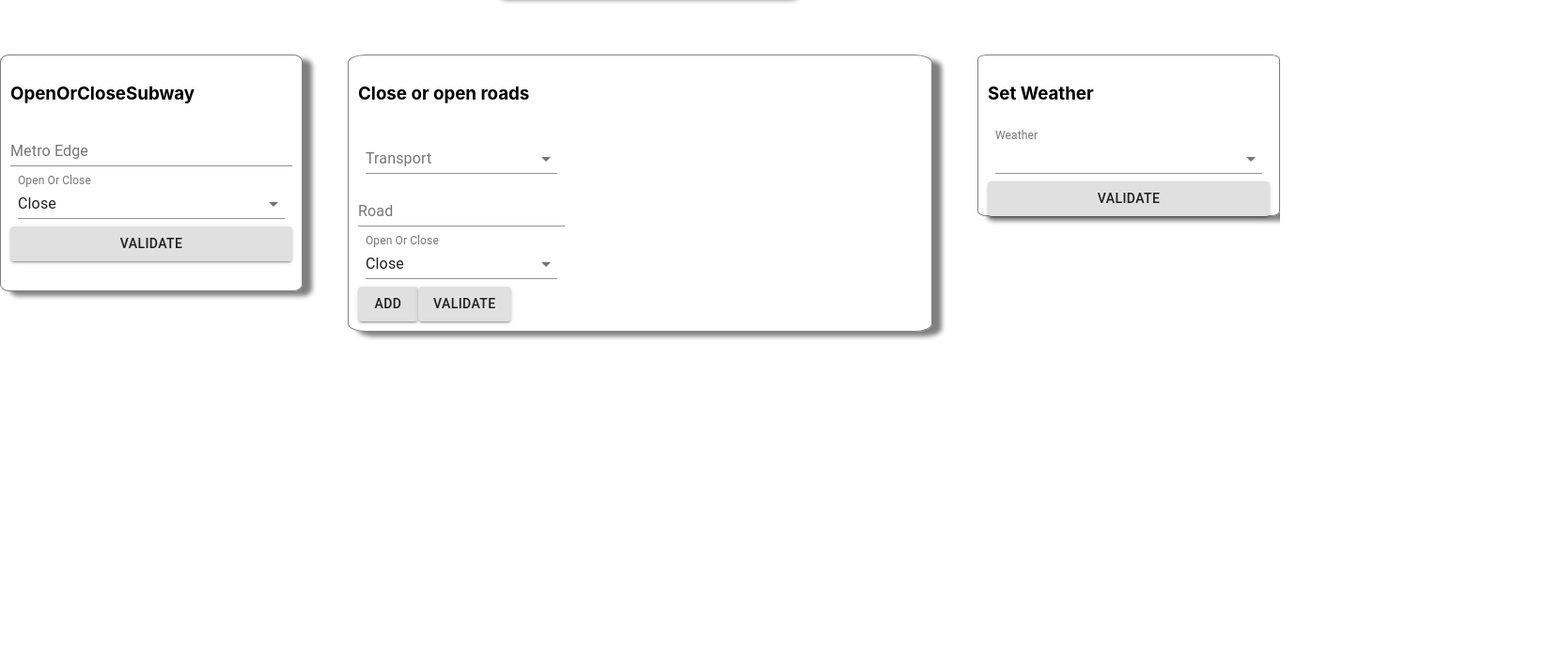
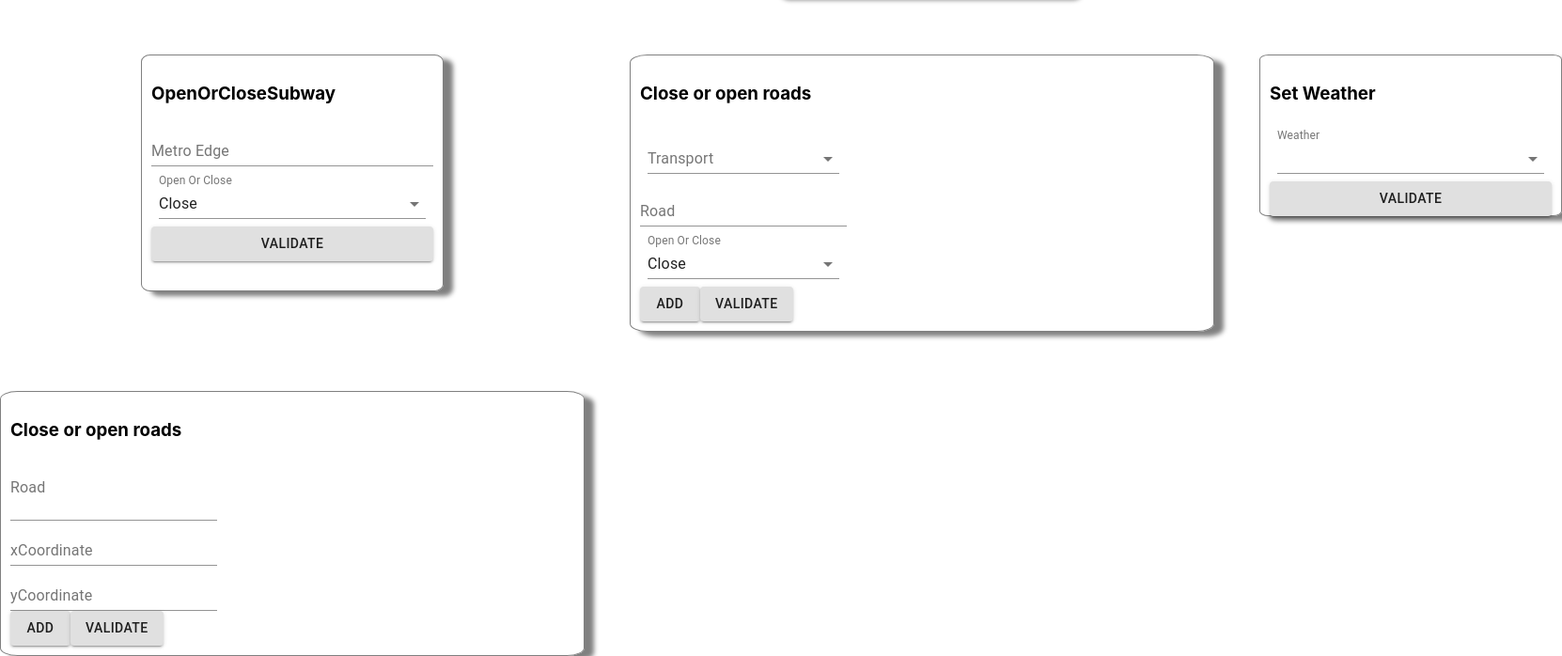
Before and after one commit to Degatien/HACKATHON-2020-RENAULT, a React (Create React App) app in the folder gm/: page / in a window 1280 px wide. Shown: the part 342-1040 px from the top of the page at 94% size, 1662 px wide, since content can reach past the window. Before the commit the page ends 800 px from the top, so only its background shows below. Built offline with nearby package versions, Linux system fonts and the light colour scheme; what mqtt would draw is missing.

Commit message:
[GM] add StartMission

```diff
--- a/gm/src/App.js
+++ b/gm/src/App.js
@@ -7,6 +7,7 @@ import mqttClient from "./api/mqttClient";
 import OpenOrCloseSubway from "./Components/OpenOrCloseSubway";
 import CloseOrOpenRoad from "./Components/CloseOrOpenRoad";
 import ChangeWeather from "./Components/ChangeWeather";
+import StartMission from './Components/StartMission'
 function App() {
   return (
     <div
@@ -34,6 +35,7 @@ function App() {
       <ChangeWeather
         updateWeather={mqttClient.updateWeather.bind(mqttClient)}
       />
+      <StartMission/>
     </div>
   );
 }
--- /dev/null
+++ b/gm/src/Components/StartMission.js
@@ -0,0 +1,112 @@
+import React from "react";
+import { makeStyles } from "@material-ui/core/styles";
+import InputLabel from "@material-ui/core/InputLabel";
+import MenuItem from "@material-ui/core/MenuItem";
+import FormControl from "@material-ui/core/FormControl";
+import Select from "@material-ui/core/Select";
+import {
+  TextField,
+  Button,
+  List,
+  ListItem,
+  ListItemText,
+  Paper
+} from "@material-ui/core";
+
+const useStyles = makeStyles(theme => ({
+  formControl: {
+    margin: theme.spacing(1),
+    minWidth: 120
+  },
+  selectEmpty: {
+    marginTop: theme.spacing(2)
+  }
+}));
+
+function ListOfPoints(props) {
+  const { listOfEdges } = props;
+  console.log(listOfEdges)
+  return (
+    <List style={{ maxHeight: "300", overflow: "auto" }}>
+      {listOfEdges.map((item, i) => {
+        return (
+          <ListItem key={i}>
+            <ListItemText
+              primary={'( ' + item.x.toString() + ', ' + item.y.toString() + ' )' }
+            />
+          </ListItem>
+        );
+      })}
+    </List>
+  );
+}
+export default function StartMission(props) {
+  const { updateRoads } = props;
+  const classes = useStyles();
+  const [missionText, setMissionText] = React.useState('');
+  const [listOfEdges, setListOfEdges] = React.useState([]);
+  const [xCoordinate, setXCoordinate] = React.useState('');
+  const [yCoordinate, setYCoordinate] = React.useState('');
+
+  const handleChangeXCoordinate = event => {
+    setXCoordinate(event.target.value);
+  };
+  const handleChangeYCoordinate = event => {
+    setYCoordinate(event.target.value);
+  };
+  const handleChangeMissionText = event => {
+    setMissionText(event.target.value);
+  };
+  const handleAdd = () => {
+    setListOfEdges([
+      ...listOfEdges,
+      { 'x':parseFloat(xCoordinate), 'y': parseFloat(yCoordinate)}
+    ]);
+  };
+
+
+
+  return (
+    <div
+      style={{
+        width: 600,
+        height: "auto",
+        padding: "10px",
+        marginTop: "15px",
+        marginRight: "auto",
+        marginLeft: "auto",
+        borderRadius: "3%",
+        border: "1px solid grey",
+        boxShadow: "10px 5px 5px grey"
+      }}
+    >
+      <h3> Close or open roads</h3>
+      <div style={{ display: "flex", flexDirection: "row" }}>
+        <div style={{ display: "flex", flexDirection: "column" }}>
+
+          <TextField
+            multiline={true}
+            rows={2}
+            rowsMax={4}
+            label="Road"
+            onChange={handleChangeMissionText}
+          />
+          <TextField label='xCoordinate' onChange={handleChangeXCoordinate} />
+          <TextField label='yCoordinate' onChange={handleChangeYCoordinate} />
+
+          <div style={{ display: "flex", flexDirection: "row" }}>
+            <Button variant="contained" onClick={handleAdd}>
+              Add
+            </Button>
+            <Button variant="contained" >
+              Validate
+            </Button>
+          </div>
+        </div>
+        <div style={{ maxHeight: "300", overflow: "auto" }}>
+          <ListOfPoints listOfEdges={listOfEdges} />
+        </div>
+      </div>
+    </div>
+  );
+}
```
